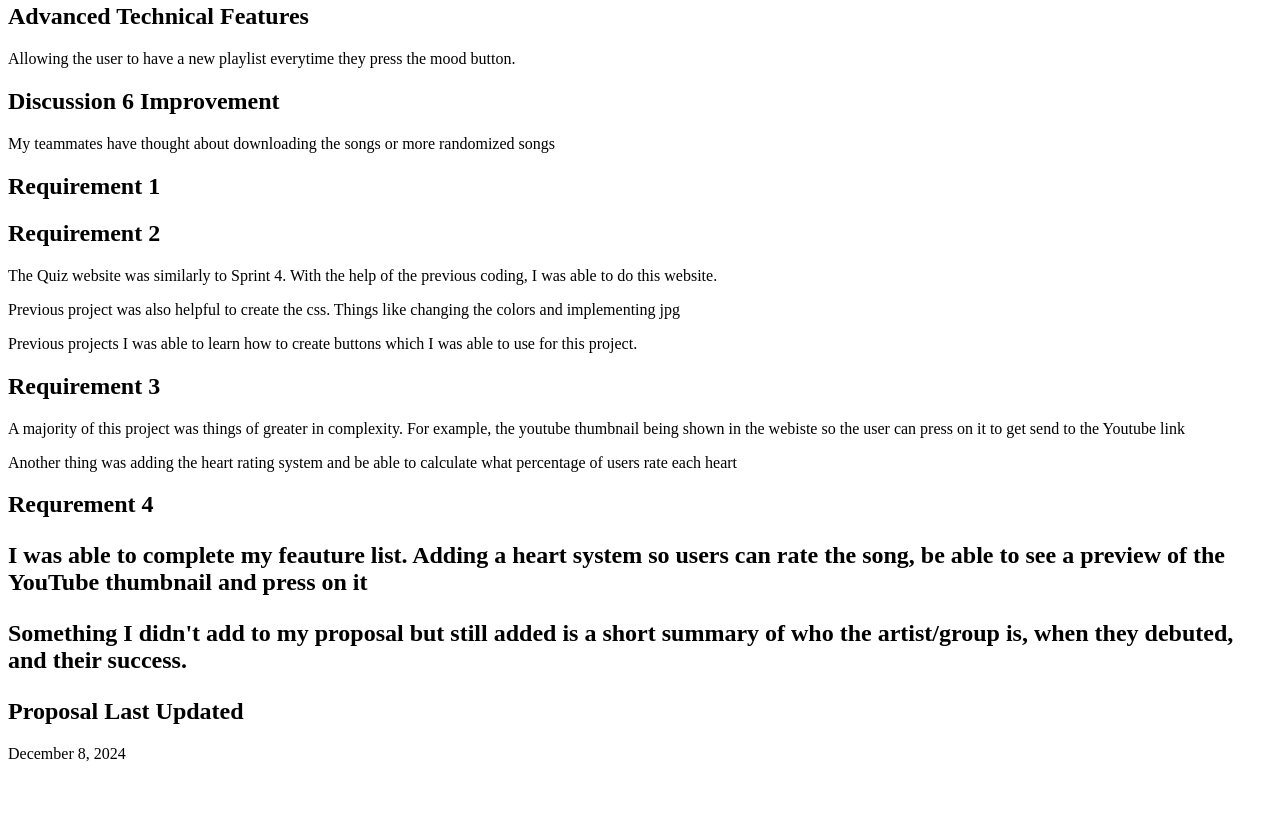
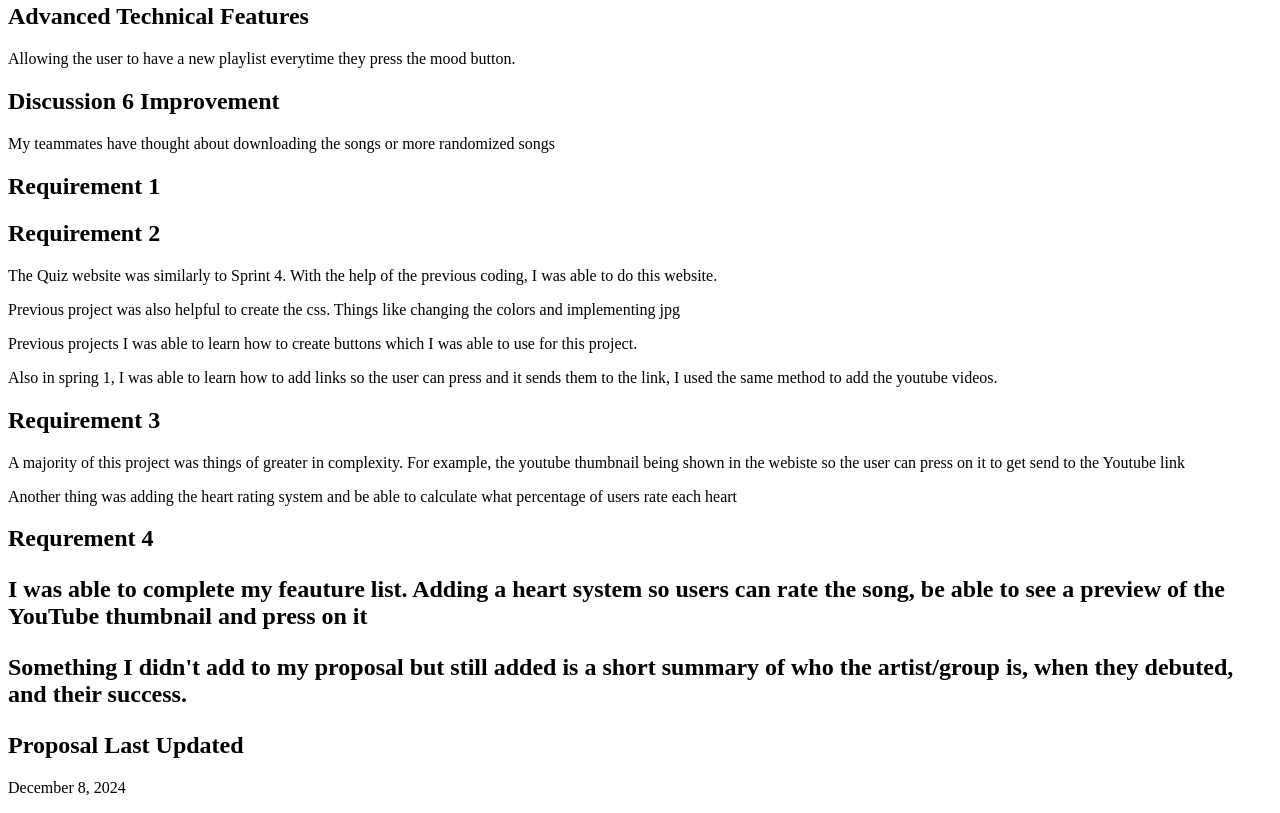
Before and after one commit to KeyyGonza/Class-Project-Proposal, a plain HTML site: page index.html in a window 1280 px wide. Shown: the part 912-1725 px from the top of the page. Before the commit the page ends 1691 px from the top, so only its background shows below. Drawn offline with Linux system fonts and the light colour scheme.

Commit message:
Update index.html

```diff
--- a/index.html
+++ b/index.html
@@ -43,6 +43,7 @@
 <p> The Quiz website was similarly to Sprint 4. With the help of the previous coding, I was able to do this website.  </p>
 <p>Previous project was also helpful to create the css. Things like changing the colors and implementing jpg</p>
 <p>Previous projects I was able to learn how to create buttons which I was able to use for this project. </p>
+<p>Also in spring 1, I was able to learn how to add links so the user can press and it sends them to the link, I used the same method to add the youtube videos.</p>
 
  <h2>Requirement 3 </h2>
 
```
